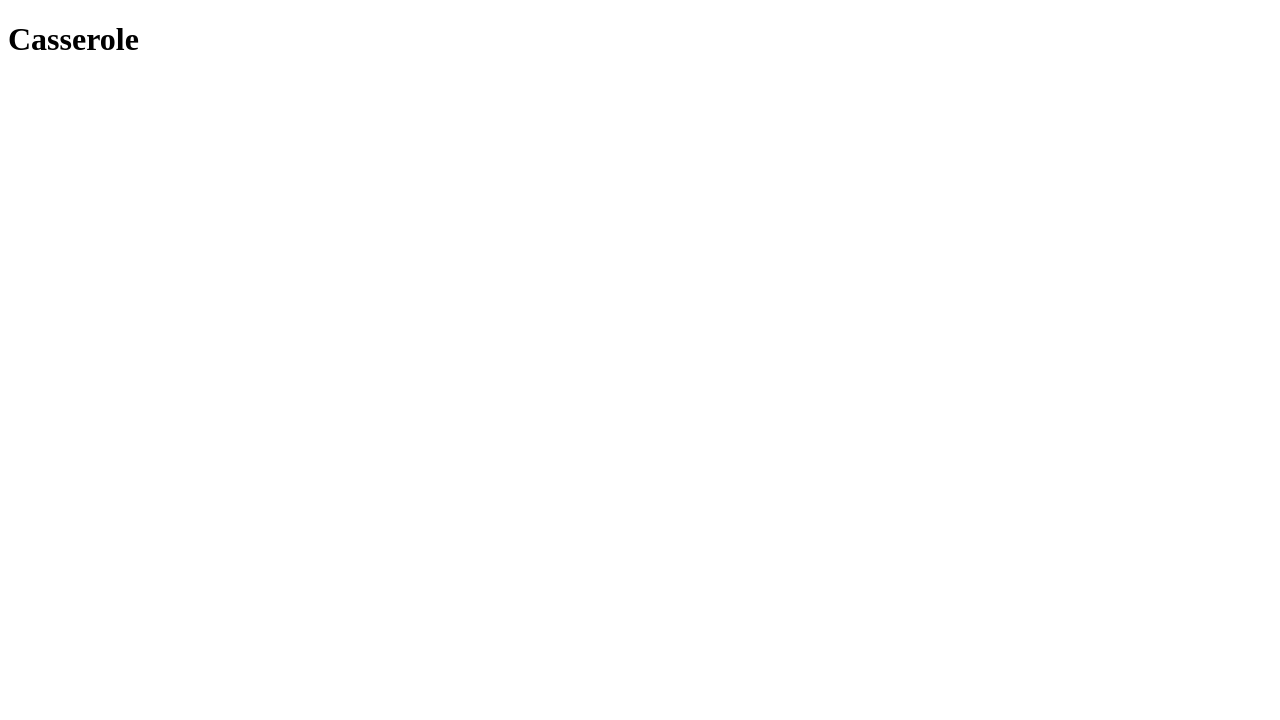
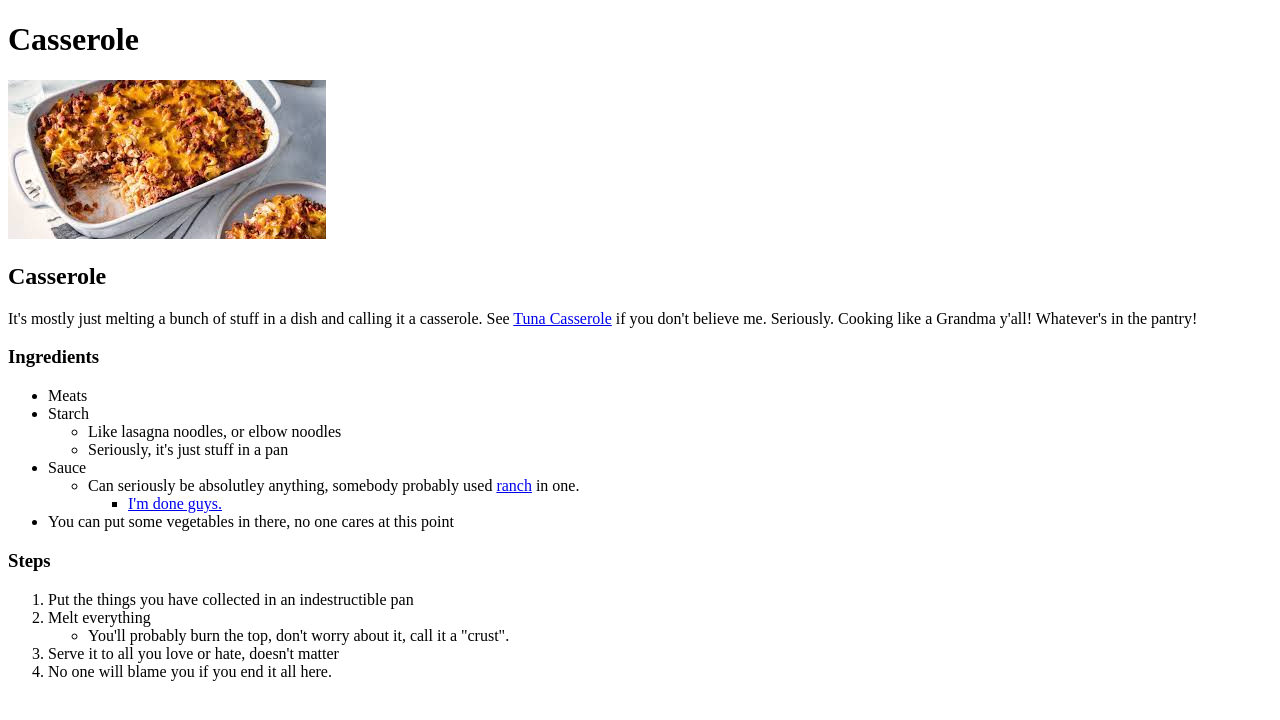
Before and after one commit to grubbub/odin-recipes, a plain HTML site: page recipes/casserole.html in a window 1280 px wide. Drawn offline with Linux system fonts and the light colour scheme.

Commit message:
Added Casserole recipe with jokes and links

```diff
--- a/recipes/casserole.html
+++ b/recipes/casserole.html
@@ -4,11 +4,41 @@
     <meta charset="UTF-8">
     <meta http-equiv="X-UA-Compatible" content="IE=edge">
     <meta name="viewport" content="width=device-width, initial-scale=1.0">
-    <title>OR - Lasagna</title>
+    <title>OR - Casserole</title>
 </header>
 
 <body>
     <h1>Casserole</h1>
+    <img src="../images/Casserole.jpg" alt="An Ugly Casserole">
+    <h2>Casserole</h2>
+        <p>It's mostly just melting a bunch of stuff in a dish and calling it a casserole. See <a href="https://www.allrecipes.com/recipe/16964/quick-and-easy-tuna-casserole/">Tuna Casserole</a> if you don't believe me. Seriously. Cooking like a Grandma y'all! Whatever's in the pantry!</p>
+    <h3>Ingredients</h3>
+        <ul>
+            <li>Meats</li>
+            <li>Starch</li>
+                <ul>
+                    <li>Like lasagna noodles, or elbow noodles</li>
+                    <li>Seriously, it's just stuff in a pan</li>
+                </ul>
+            <li>Sauce</li>
+                <ul>
+                    <li>Can seriously be absolutley anything, somebody probably used <a href="https://www.allrecipes.com/recipe/236805/king-ranch-chicken-casserole/">ranch</a> in one.</li>
+                    <ul>
+                        <li><a href="https://www.riverfronttimes.com/foodblog/2009/08/31/throwback-of-the-house-childhood-memories-destroyed-by-pyrex">I'm done guys.</a></li>
+                    </ul>
+                </ul>
+            <li>You can put some vegetables in there, no one cares at this point</li>
+        </ul>
+    <h3>Steps</h3>
+        <ol>
+            <li>Put the things you have collected in an indestructible pan</li>
+            <li>Melt everything</li>
+                <ul>
+                    <li>You'll probably burn the top, don't worry about it, call it a "crust".</li>
+                </ul>
+            <li>Serve it to all you love or hate, doesn't matter</li>
+            <li>No one will blame you if you end it all here.</li>
+        </ol>
 </body>
 
 </html>
```
Also changed, not shown: recipes/lasagna.html (line endings or trailing spaces).
